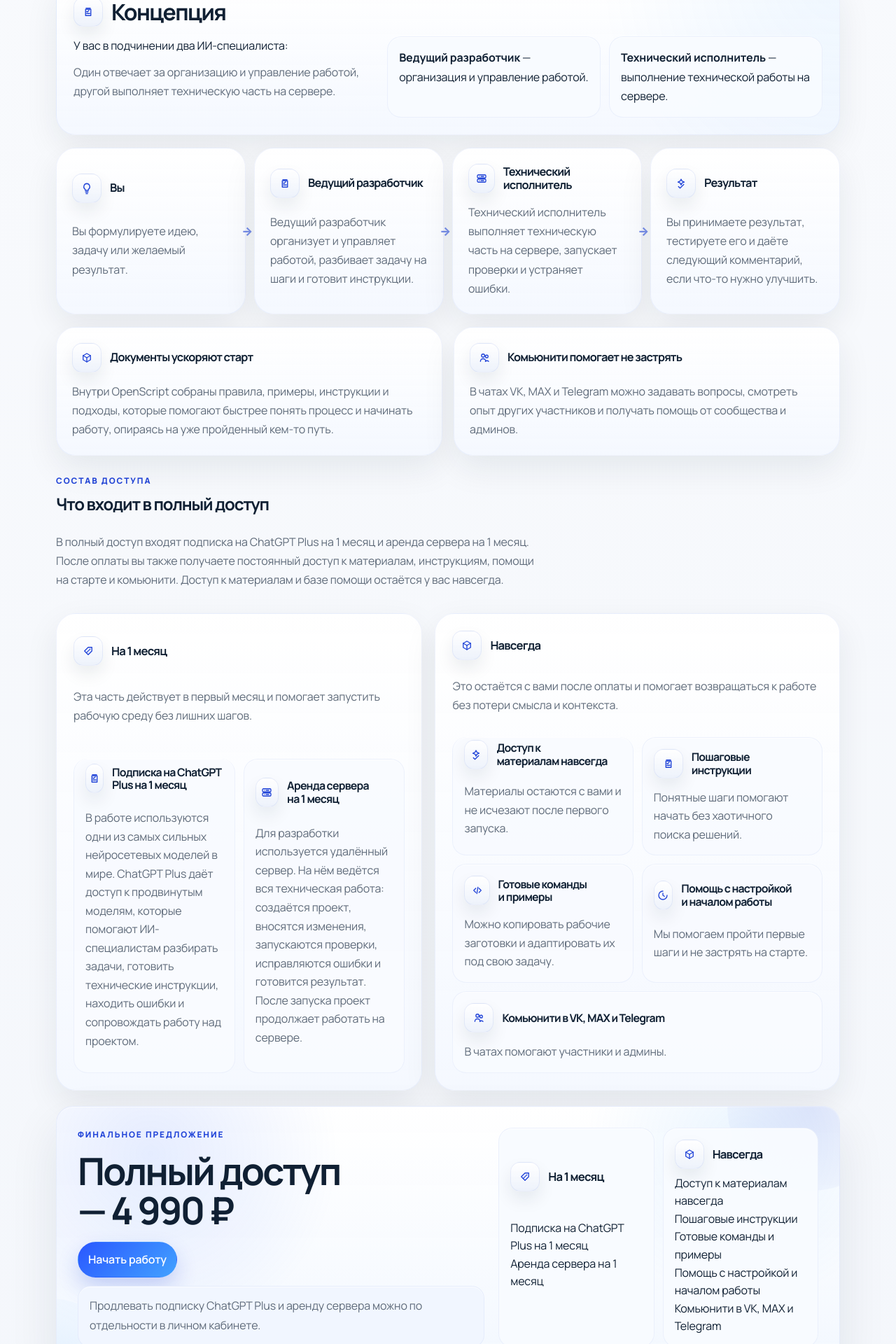
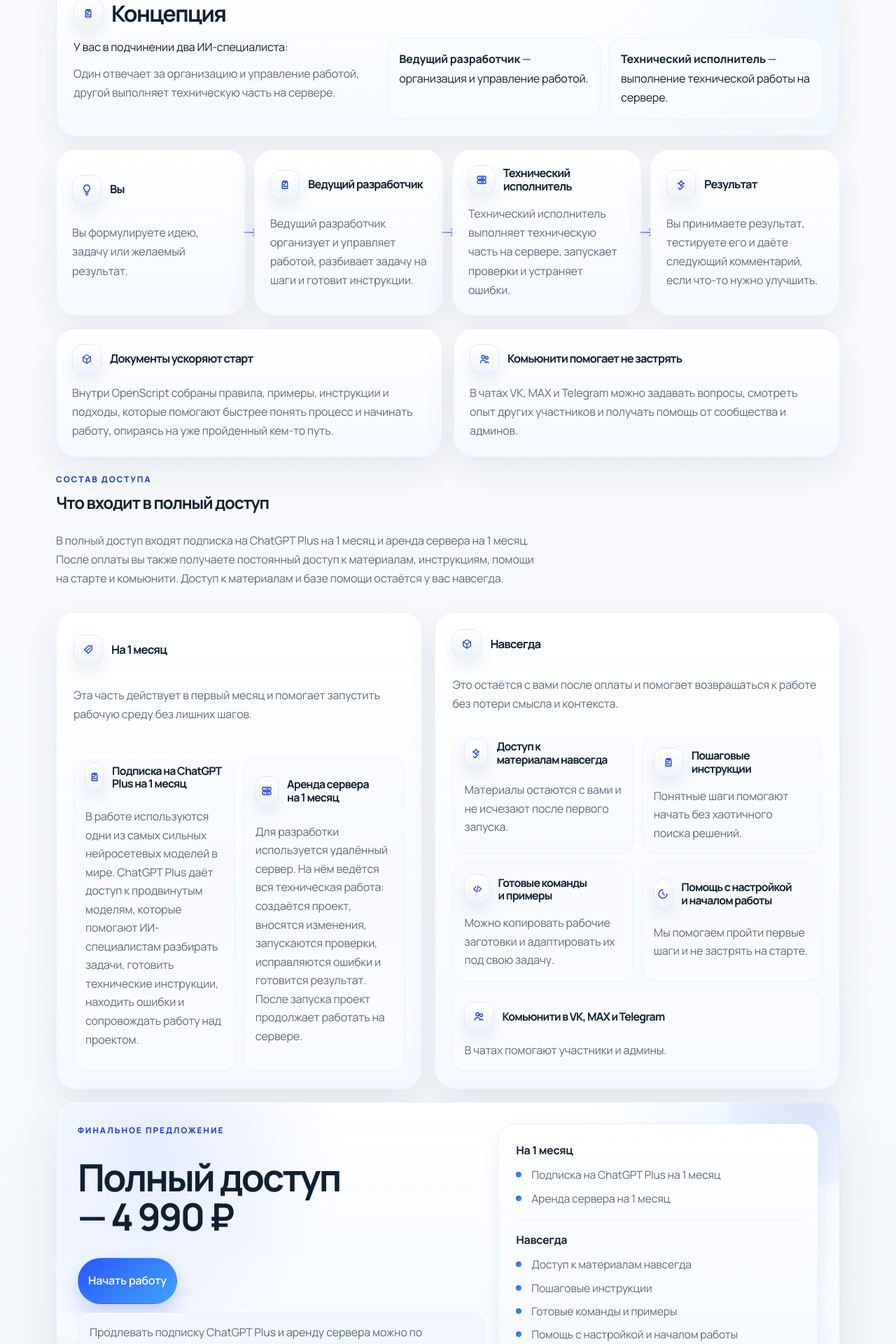
Before and after one commit to MaksimUnimax/ai-starter-community, a FastAPI app: page / in a window 1280 px wide. Shown: the part 2520-4440 px from the top of the page at 70% size. Run offline with FastAPI, Linux system fonts and the light colour scheme.

Commit message:
HOMEPAGE_PRODUCT_STORY_03_VISUAL_ISSUES_KIMI_FIX_20260507_01

```diff
--- a/source/app/public_landing/templates/index.html
+++ b/source/app/public_landing/templates/index.html
@@ -203,7 +203,7 @@
 
         <div class="carousel-stage">
           <button type="button" class="carousel-button carousel-button-prev" data-carousel-prev aria-label="Предыдущий сценарий">
-            <span aria-hidden="true">←</span>
+            <svg class="carousel-chevron" aria-hidden="true" viewBox="0 0 24 24" width="22" height="22" fill="none" stroke="currentColor" stroke-width="2.4" stroke-linecap="round" stroke-linejoin="round"><path d="m15 18-6-6 6-6"/></svg>
           </button>
           <div class="carousel-viewport" data-carousel-viewport tabindex="0" aria-label="Сценарии OpenScript">
             <div class="carousel-track">
@@ -275,7 +275,7 @@
             </div>
           </div>
           <button type="button" class="carousel-button carousel-button-next" data-carousel-next aria-label="Следующий сценарий">
-            <span aria-hidden="true">→</span>
+            <svg class="carousel-chevron" aria-hidden="true" viewBox="0 0 24 24" width="22" height="22" fill="none" stroke="currentColor" stroke-width="2.4" stroke-linecap="round" stroke-linejoin="round"><path d="m9 18 6-6-6-6"/></svg>
           </button>
         </div>
 
@@ -426,24 +426,24 @@
           </p>
         </div>
 
-        <div class="offer-value-grid">
-          <article class="offer-value-card">
-            {{ card_head('price', 'На 1 месяц') }}
-            <div class="offer-value-list">
-              <p>Подписка на ChatGPT Plus на 1 месяц</p>
-              <p>Аренда сервера на 1 месяц</p>
-            </div>
-          </article>
-          <article class="offer-value-card offer-value-card-forever">
-            {{ card_head('package', 'Навсегда') }}
-            <div class="offer-value-list offer-value-list-forever">
-              <p>Доступ к материалам навсегда</p>
-              <p>Пошаговые инструкции</p>
-              <p>Готовые команды и примеры</p>
-              <p>Помощь с настройкой и началом работы</p>
-              <p>Комьюнити в VK, MAX и Telegram</p>
-            </div>
-          </article>
+        <div class="offer-summary">
+          <div class="offer-summary-group">
+            <p class="offer-summary-title">На 1 месяц</p>
+            <ul class="offer-summary-list">
+              <li>Подписка на ChatGPT Plus на 1 месяц</li>
+              <li>Аренда сервера на 1 месяц</li>
+            </ul>
+          </div>
+          <div class="offer-summary-group">
+            <p class="offer-summary-title">Навсегда</p>
+            <ul class="offer-summary-list">
+              <li>Доступ к материалам навсегда</li>
+              <li>Пошаговые инструкции</li>
+              <li>Готовые команды и примеры</li>
+              <li>Помощь с настройкой и началом работы</li>
+              <li>Комьюнити в VK, MAX и Telegram</li>
+            </ul>
+          </div>
         </div>
       </div>
     </section>
--- a/source/app/static/styles.css
+++ b/source/app/static/styles.css
@@ -3925,3 +3925,246 @@ button:hover {
     min-height: 40px;
   }
 }
+
+/* === HOMEPAGE_PRODUCT_STORY_03_VISUAL_ISSUES_KIMI_FIX_20260507_01 === */
+
+/* A) Header + gap: landing header more compact and integrated */
+.page--landing .page-shell {
+  padding-top: 8px;
+  padding-bottom: 28px;
+}
+
+.page--landing .top-nav {
+  margin-bottom: 8px;
+  padding: 8px 10px;
+  border-radius: 20px;
+  background: rgba(255, 255, 255, 0.55);
+  border-color: rgba(159, 178, 233, 0.14);
+  box-shadow:
+    0 8px 20px rgba(16, 32, 51, 0.06),
+    inset 0 1px 0 rgba(255, 255, 255, 0.7);
+}
+
+.page--landing .nav-link,
+.page--landing .nav-form .nav-button {
+  min-height: 36px;
+  padding: 7px 14px;
+  font-size: 0.95rem;
+  letter-spacing: -0.01em;
+}
+
+.page--landing .nav-link[href="/login"] {
+  background: linear-gradient(135deg, #2a57ff, #42a2ff);
+  color: #fff;
+  border-color: transparent;
+  box-shadow: 0 10px 22px rgba(33, 68, 216, 0.2);
+}
+
+.page--landing .nav-link[href="/login"]:hover {
+  background: linear-gradient(135deg, #2450f2, #3697ff);
+  color: #fff;
+}
+
+.page--landing .page-content {
+  gap: 10px;
+}
+
+.page--landing .public-landing-page {
+  gap: 18px;
+}
+
+.public-landing-page {
+  gap: 18px;
+}
+
+/* B) Carousel controls + stepper */
+.page--landing .public-landing-page .carousel-button {
+  width: 52px;
+  height: 52px;
+}
+
+.public-landing-page .carousel-button .carousel-chevron {
+  display: block;
+  width: 22px;
+  height: 22px;
+  color: var(--text);
+  pointer-events: none;
+}
+
+.public-landing-page .carousel-button:hover .carousel-chevron {
+  color: var(--primary);
+}
+
+.public-landing-page .carousel-stepper {
+  gap: 6px;
+  padding: 6px;
+  border-radius: 20px;
+  background: rgba(255, 255, 255, 0.7);
+  border: 1px solid rgba(159, 178, 233, 0.12);
+  box-shadow: inset 0 1px 0 rgba(255, 255, 255, 0.8);
+}
+
+.public-landing-page .carousel-step {
+  min-width: 52px;
+  min-height: 44px;
+  padding: 0 14px;
+  border-radius: 16px;
+  font-size: 0.92rem;
+}
+
+.public-landing-page .carousel-step.is-active {
+  min-width: 64px;
+  transform: translateY(-1px);
+}
+
+@media (max-width: 760px) {
+  .page--landing .public-landing-page .carousel-button {
+    width: 46px;
+    height: 46px;
+  }
+
+  .public-landing-page .carousel-step {
+    min-width: 44px;
+    min-height: 40px;
+    padding: 0 10px;
+  }
+
+  .public-landing-page .carousel-step.is-active {
+    min-width: 52px;
+  }
+}
+
+/* C) Workflow arrows/connectors */
+.public-landing-page .flow-step-person::after {
+  content: "" !important;
+  position: absolute;
+  top: 50%;
+  right: -14px;
+  width: 16px;
+  height: 2px;
+  background: linear-gradient(90deg, rgba(33, 68, 216, 0.35), rgba(33, 68, 216, 0.6));
+  border: 0;
+  border-radius: 1px;
+  transform: translateY(-50%);
+  pointer-events: none;
+}
+
+.public-landing-page .flow-step-person::before {
+  content: "" !important;
+  position: absolute;
+  top: 50%;
+  right: -16px;
+  width: 6px;
+  height: 6px;
+  border-top: 2px solid rgba(33, 68, 216, 0.55);
+  border-right: 2px solid rgba(33, 68, 216, 0.55);
+  transform: translateY(-50%) rotate(45deg);
+  pointer-events: none;
+}
+
+.public-landing-page .flow-step-person:last-child::after {
+  content: none !important;
+}
+
+.public-landing-page .flow-step-person:last-child::before {
+  content: none !important;
+}
+
+@media (max-width: 1100px) {
+  .public-landing-page .flow-step-person::after {
+    left: 50%;
+    right: auto;
+    top: auto;
+    bottom: -16px;
+    width: 2px;
+    height: 14px;
+    background: linear-gradient(180deg, rgba(33, 68, 216, 0.35), rgba(33, 68, 216, 0.6));
+    transform: translateX(-50%);
+  }
+
+  .public-landing-page .flow-step-person::before {
+    left: 50%;
+    right: auto;
+    top: auto;
+    bottom: -18px;
+    width: 6px;
+    height: 6px;
+    border-top: 0;
+    border-right: 0;
+    border-bottom: 2px solid rgba(33, 68, 216, 0.55);
+    border-left: 2px solid rgba(33, 68, 216, 0.55);
+    transform: translateX(-50%) rotate(-45deg);
+  }
+}
+
+/* D) Offer block: clean summary instead of cramped cards */
+.public-landing-page .offer-summary {
+  display: grid;
+  gap: 18px;
+  padding: 24px;
+  border-radius: 24px;
+  border: 1px solid rgba(159, 178, 233, 0.16);
+  background:
+    linear-gradient(180deg, rgba(255, 255, 255, 0.99), rgba(244, 248, 255, 0.96));
+  box-shadow:
+    inset 0 1px 0 rgba(255, 255, 255, 0.84),
+    0 12px 28px rgba(16, 32, 51, 0.06);
+}
+
+.public-landing-page .offer-summary-group {
+  display: grid;
+  gap: 10px;
+}
+
+.public-landing-page .offer-summary-group + .offer-summary-group {
+  padding-top: 14px;
+  border-top: 1px solid rgba(159, 178, 233, 0.14);
+}
+
+.public-landing-page .offer-summary-title {
+  margin: 0;
+  font-size: 1rem;
+  font-weight: 700;
+  color: var(--text);
+  letter-spacing: -0.02em;
+}
+
+.public-landing-page .offer-summary-list {
+  margin: 0;
+  padding: 0;
+  list-style: none;
+  display: grid;
+  gap: 8px;
+}
+
+.public-landing-page .offer-summary-list li {
+  position: relative;
+  padding-left: 22px;
+  color: var(--muted);
+  line-height: 1.6;
+  font-size: 0.98rem;
+}
+
+.public-landing-page .offer-summary-list li::before {
+  content: "";
+  position: absolute;
+  left: 0;
+  top: 8px;
+  width: 8px;
+  height: 8px;
+  border-radius: 50%;
+  background: linear-gradient(135deg, #2a57ff, #42a2ff);
+}
+
+@media (max-width: 1100px) {
+  .public-landing-page .offer-summary {
+    padding: 20px;
+  }
+}
+
+@media (max-width: 760px) {
+  .public-landing-page .offer-summary {
+    padding: 18px;
+    gap: 14px;
+  }
+}
```
